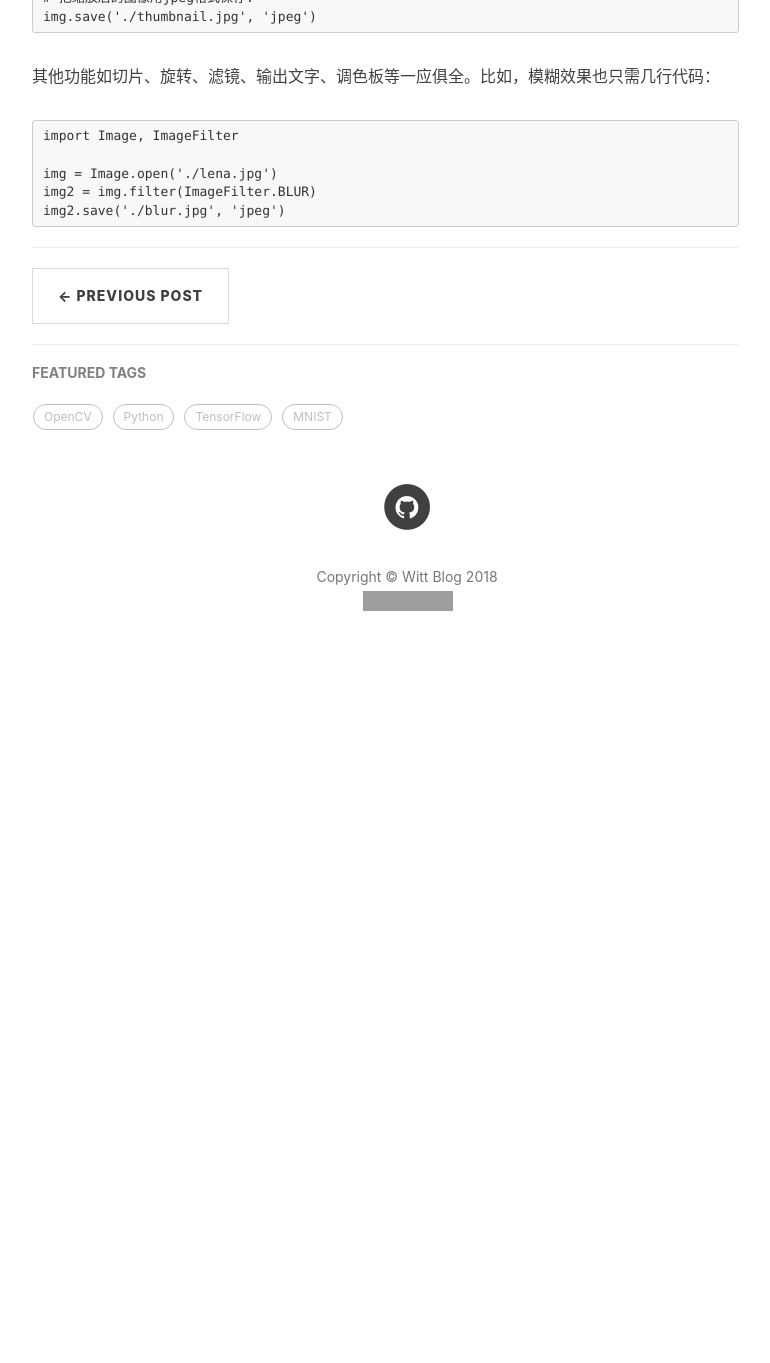
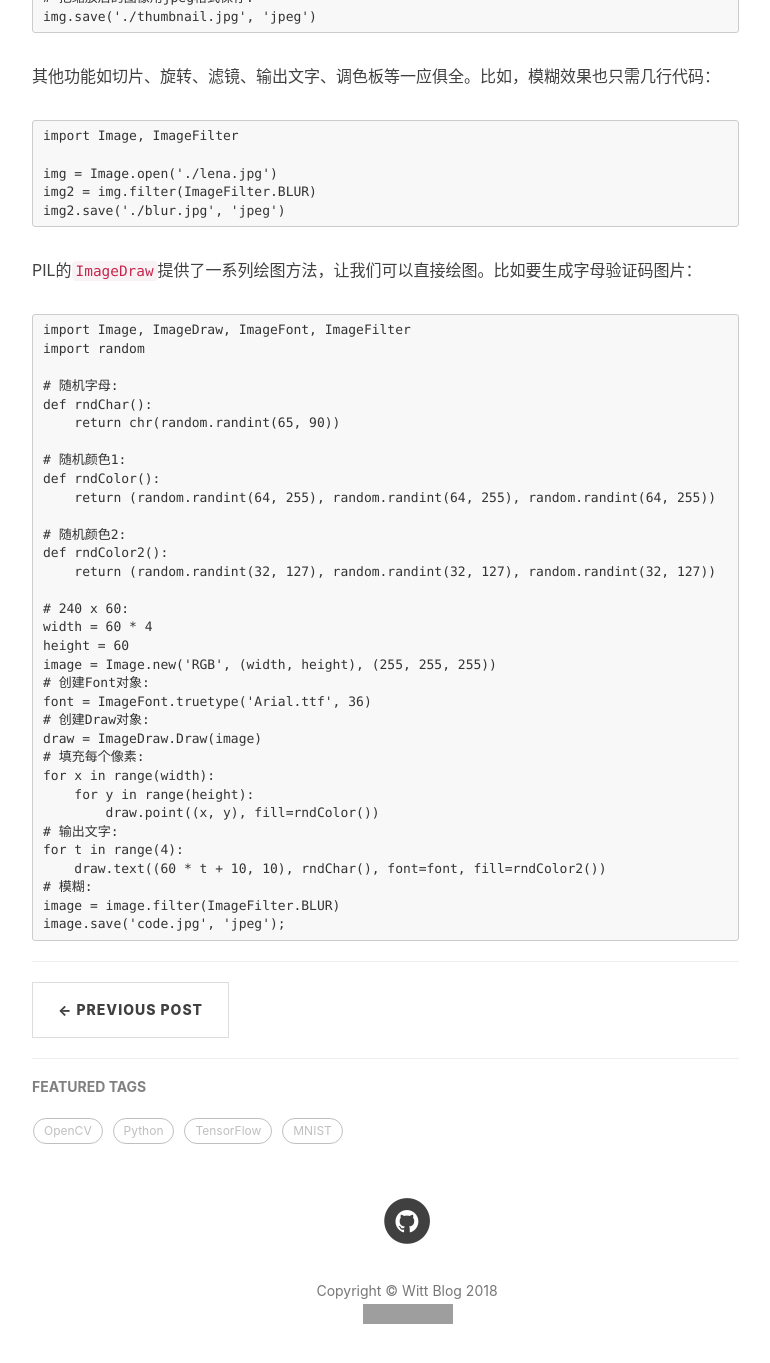
Before and after one commit to primetong/primetong.github.io, a Jekyll site: the page built from _posts/2018-04-28-tensorflow-mnist-handwriting-recognition.markdown, in a window 1280 px wide and 1400 px high, scrolled down 2984 px. Shown: the top 1363 px of the window, without its empty margins (233-1003 px from the left). Built offline with Jekyll 4.4.1, drawn with Linux system fonts in a browser that asks for light colours; nearby versions of some CDN libraries; comment, search, counter and statistics services are not loaded; before the commit the page ends 3689 px from its top, so only the background shows below that; grey boxes are pictures that could not be loaded.

Commit message:
Post tensorflow-mnist-handwriting-recognition

````diff
--- a/_posts/2018-04-28-tensorflow-mnist-handwriting-recognition.markdown
+++ b/_posts/2018-04-28-tensorflow-mnist-handwriting-recognition.markdown
@@ -86,3 +86,39 @@ img = Image.open('./lena.jpg')
 img2 = img.filter(ImageFilter.BLUR)
 img2.save('./blur.jpg', 'jpeg')
 ```
+PIL的`ImageDraw`提供了一系列绘图方法，让我们可以直接绘图。比如要生成字母验证码图片：
+```
+import Image, ImageDraw, ImageFont, ImageFilter
+import random
+
+# 随机字母:
+def rndChar():
+    return chr(random.randint(65, 90))
+
+# 随机颜色1:
+def rndColor():
+    return (random.randint(64, 255), random.randint(64, 255), random.randint(64, 255))
+
+# 随机颜色2:
+def rndColor2():
+    return (random.randint(32, 127), random.randint(32, 127), random.randint(32, 127))
+
+# 240 x 60:
+width = 60 * 4
+height = 60
+image = Image.new('RGB', (width, height), (255, 255, 255))
+# 创建Font对象:
+font = ImageFont.truetype('Arial.ttf', 36)
+# 创建Draw对象:
+draw = ImageDraw.Draw(image)
+# 填充每个像素:
+for x in range(width):
+    for y in range(height):
+        draw.point((x, y), fill=rndColor())
+# 输出文字:
+for t in range(4):
+    draw.text((60 * t + 10, 10), rndChar(), font=font, fill=rndColor2())
+# 模糊:
+image = image.filter(ImageFilter.BLUR)
+image.save('code.jpg', 'jpeg');
+```
````
